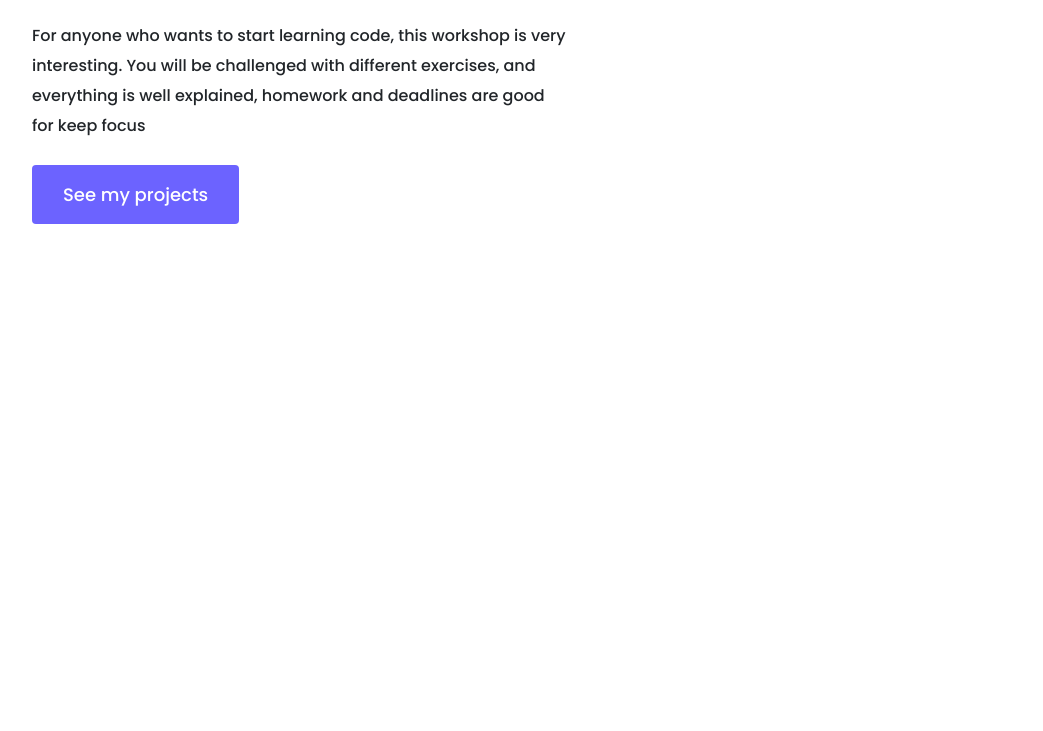
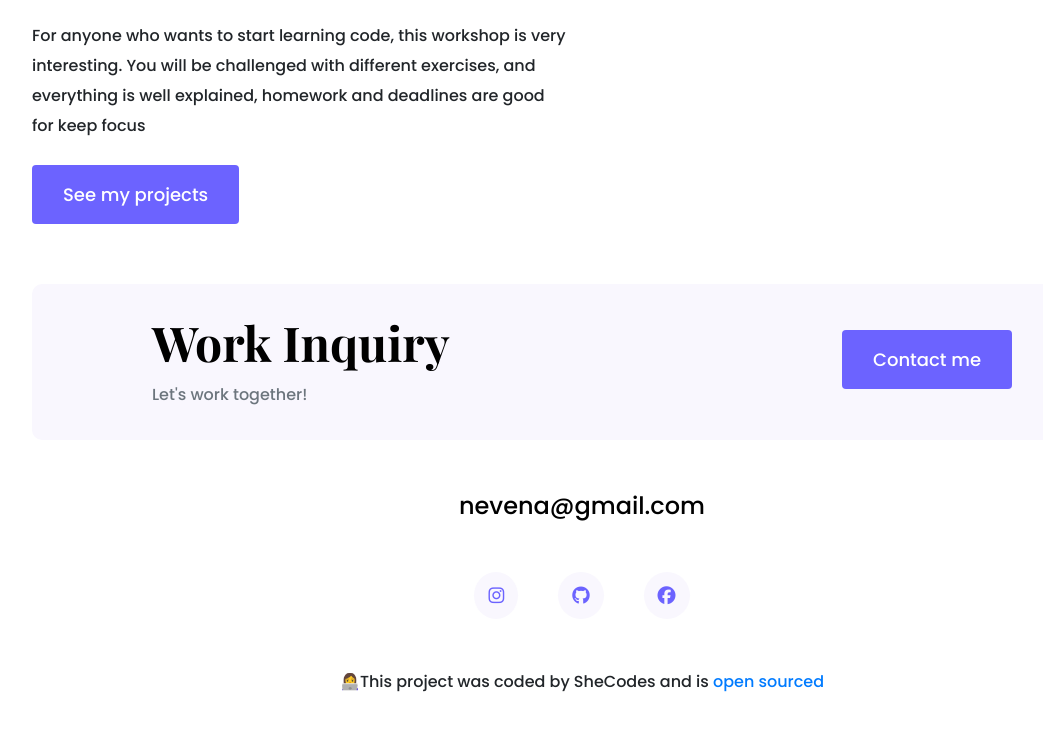
Before and after one commit to nevena31/portofolio-project, a plain HTML site: page about.html in a window 1280 px wide. Shown: the part 831-1562 px from the top of the page, without its empty margins (58-1101 px from the left). Before the commit the page ends 1115 px from the top, so only its background shows below. Drawn offline with nearby package versions, Linux system fonts and the light colour scheme.

Commit message:
Made the website SEO friendly and fixed the navigation

```diff
--- a/about.html
+++ b/about.html
@@ -81,13 +81,70 @@
               everything is well explained, homework and deadlines are good for
               keep focus
             </p>
-            <a href="" class="btn btn-branding">See my projects</a>
+            <a href="/work.html" class="btn btn-branding">See my projects</a>
           </div>
         </div>
         <div class="col-lg-6">
           <img src="images/me.png" alt="A picture of me" class="img-fluid" />
         </div>
       </div>
+
+      <footer>
+        <div
+          class="contact-box d-flex justify-content-between mb-5 d-none d-md-flex"
+        >
+          <div>
+            <h3>Work Inquiry</h3>
+            <p class="text-muted">Let's work together!</p>
+          </div>
+          <div>
+            <a
+              href="/contact.html"
+              class="btn btn-branding mt-3"
+              title="Contact Nevena"
+              >Contact me</a
+            >
+          </div>
+        </div>
+        <div class="d-flex justify-content-center mb-5">
+          <a
+            href="mailto:nevena@gmail.com"
+            class="email-link"
+            title="Email Nevena"
+            >nevena@gmail.com</a
+          >
+        </div>
+        <div class="social-links d-flex justify-content-center">
+          <a
+            href="https://www.instagram.com/nevena"
+            target="_blank"
+            title="Instagram Profile"
+            ><i class="fa-brands fa-instagram"></i
+          ></a>
+          <a
+            href="https://www.github.com/nevena"
+            target="_blank"
+            title="Github Profile"
+            ><i class="fa-brands fa-github"></i
+          ></a>
+          <a
+            href="https://www.facebook.com/nevena"
+            target="_blank"
+            title="Facebook Profile"
+            ><i class="fa-brands fa-facebook"></i
+          ></a>
+        </div>
+
+        <p class="text-center mt-5">
+          👩‍💻This project was coded by SheCodes and is
+          <a
+            href="https://github.com/nevena31/portofolio-project"
+            target="_blank"
+          >
+            open sourced</a
+          >
+        </p>
+      </footer>
     </div>
   </body>
 </html>
```
Also changed, not shown: contact.html (+59 -1 lines), index.html (+9 -2 lines), work.html (+57 -0 lines).
